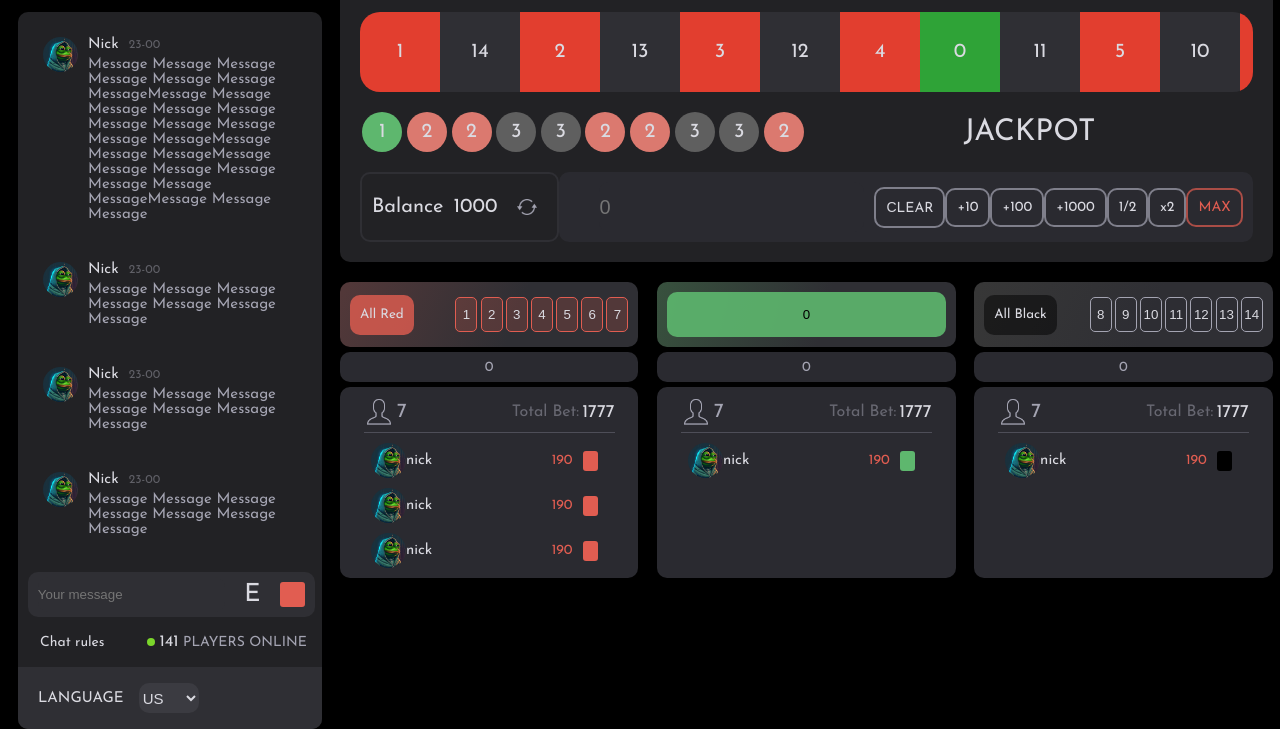
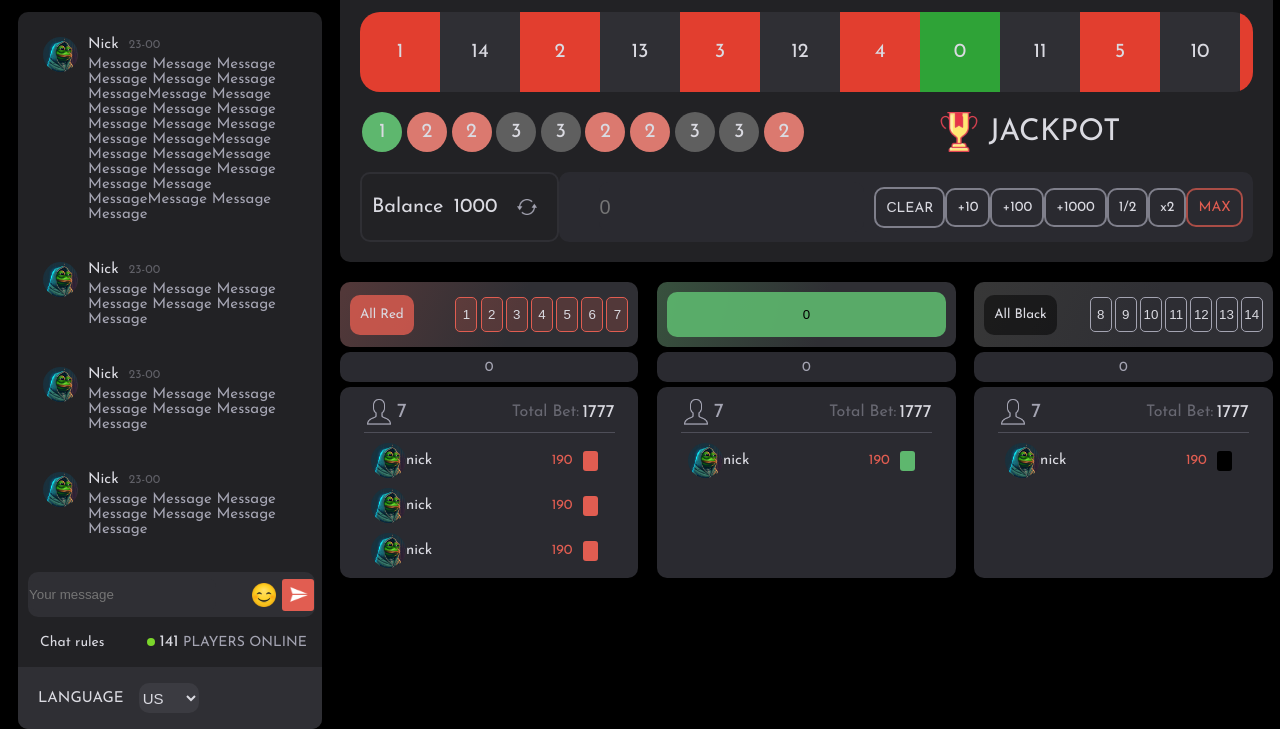
Before and after one commit to Andy-Kushtan/poligon, a website: page index.html in a window 1280 px wide. Shown: the part 158-887 px from the top of the page. Drawn offline with Linux system fonts and the light colour scheme.

Commit message:
finish css 2

```diff
--- a/index.html
+++ b/index.html
@@ -211,13 +211,15 @@
               autocomplete="off"
               class="send-message__input"
             />
-            <div class="send-message__emogi">E</div>
+            <img class="send-message__emogi" src="imgs/icons8-smiling-face-with-smiling-eyes-96.png" alt="emoji">
             <button
               type="button"
               id="message_send"
               name="button"
               class="send-message__button"
-            ></button>
+            >
+          <img class="send-message__button__send" src="imgs/icons8-email-send-96.png" alt="send">
+          </button>
           </div>
 
           <div class="chat-rules">
@@ -364,7 +366,8 @@
               2
             </div>
           </div>
-          <div class="main-roullet__win-numbers__jackpot">JACKPOT</div>
+          <div class="main-roullet__win-numbers__jackpot">
+            <img class="main-roullet__win-numbers__jackpot__cup" src="imgs/icons8-cup-60 (1).png" alt="cup"> JACKPOT</div>
         </div>
         <div class="main-roullet__balance">
           <div class="main-roullet__balance__balance">
--- a/sass/main/_roullet.scss
+++ b/sass/main/_roullet.scss
@@ -169,6 +169,12 @@ $color-tertiary: #e15d51;
       width: 50%;
       height: 100%;
       font-size: 3rem;
+
+      &__cup {
+        margin-right: 1rem;
+        width: 4rem;
+        height: 4rem;
+      }
     }
   }
 
--- a/sass/sidebar/_chat.scss
+++ b/sass/sidebar/_chat.scss
@@ -140,15 +140,23 @@ $color-gray: #a4a4b2;
   }
 
   &__emogi {
-    font-size: 2.5rem;
+    width: 3.2rem;
+    height: 3.2rem;
+    margin-left: 3rem;
   }
 
   &__button {
     background: $color-tertiary;
     border-radius: 3px;
     border: 1px transparent;
-    width: 2.5rem;
-    height: 2.5rem;
+    width: 3.2rem;
+    height: 3.2rem;
+
+    &__send {
+      padding: 0.4rem 0 0 0.2rem;
+      width: 2.2rem;
+      height: 2.2rem;
+    }
   }
 }
 
```
Also changed, not shown: css/style.css, imgs/icons8-cup-60 (1).png (added), imgs/icons8-email-send-96.png (added), imgs/icons8-smiling-face-with-smiling-eyes-96.png (added).
